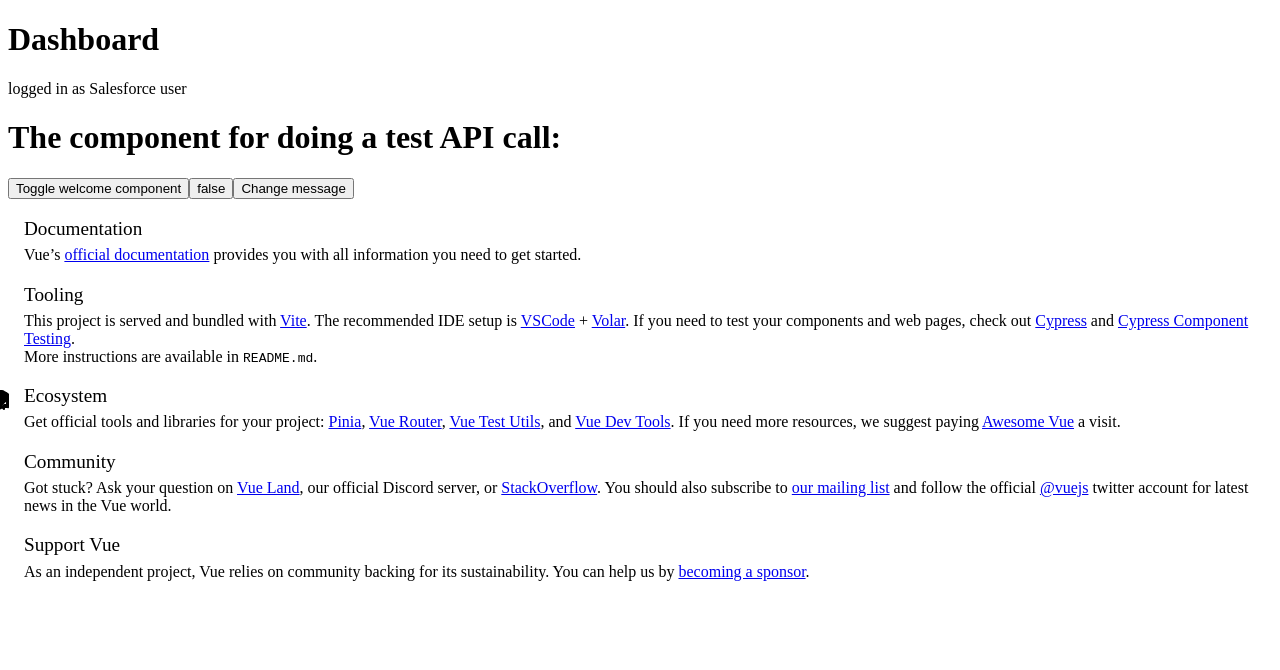
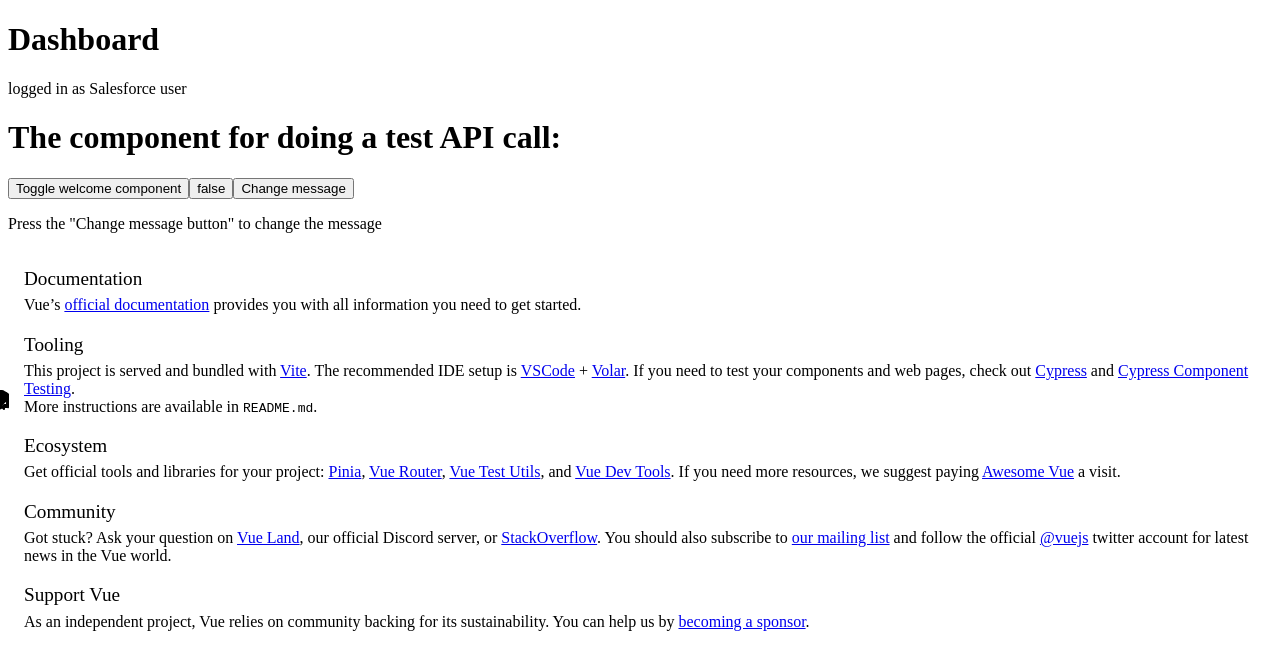
Before and after one commit to LynnMombarg/DuplicateCheck, a Vue app in the folder vue_ui/: page / in a window 1280 px wide. Shown: the top 670 px of the page. Built offline with nearby package versions, Linux system fonts and the light colour scheme.

Commit message:
it kinda works now

```diff
--- a/vue_ui/src/App.vue
+++ b/vue_ui/src/App.vue
@@ -3,9 +3,9 @@ import { ref } from 'vue'
 import HelloWorld from './components/HelloWorld.vue'
 import TheWelcome from './components/TheWelcome.vue'
 
-let user =  ref('Salesforce user')
-let showWelcome = true
-let message = ref('Press the "Change message button" to change the message')
+const user =  ref('Salesforce user')
+let showWelcome = ref(true)
+const message = ref('Press the "Change message button" to change the message')
 
 function toggleWelcomeComponent(){
   this.showWelcome = false
@@ -25,6 +25,8 @@ function changeMessage(){
   <button @click="toggleWelcomeComponent"> Toggle welcome component </button>
   <button @click="this.showWelcome=false"> false  </button>
   <button @click="changeMessage"> Change message </button>
+  <p> {{message}} </p>
+
 
   <div v-if="showWelcome"> <TheWelcome /> </div>
   <div v-else> Hidden </div>
```
